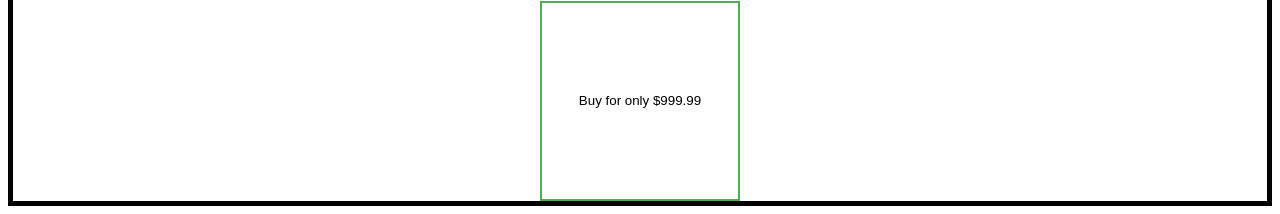
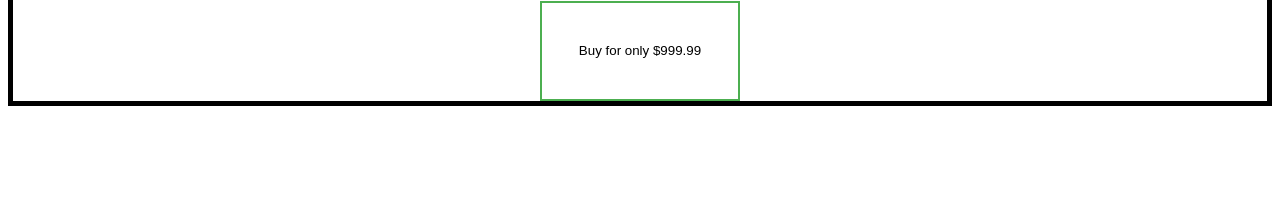
Before and after one commit to epic-person-on/Cheese, a plain HTML site: page index.html in a window 1280 px wide. Shown: the part 596-810 px from the top of the page. Drawn offline with Linux system fonts and the light colour scheme.

Commit message:
Update index.html

```diff
--- a/index.html
+++ b/index.html
@@ -83,7 +83,7 @@
     <h1>Cheese!!!</h1>
     <img src="https://shopkitchenkettle.com/cdn/shop/products/hickorysmokedgoudam_374eb0b9-1f94-4ba1-8795-a497ff444ac4_800x.png?v=1599932337" width="450" height="500"></img>
     <br>
-    <button onclick="getLocation()" class="button1" style="height:200px;width:200px">Buy for only $999.99</button>
+    <button onclick="getLocation()" class="button1" style="height:100px;width:200px">Buy for only $999.99</button>
   </center>
 </body>
 </html>
```
